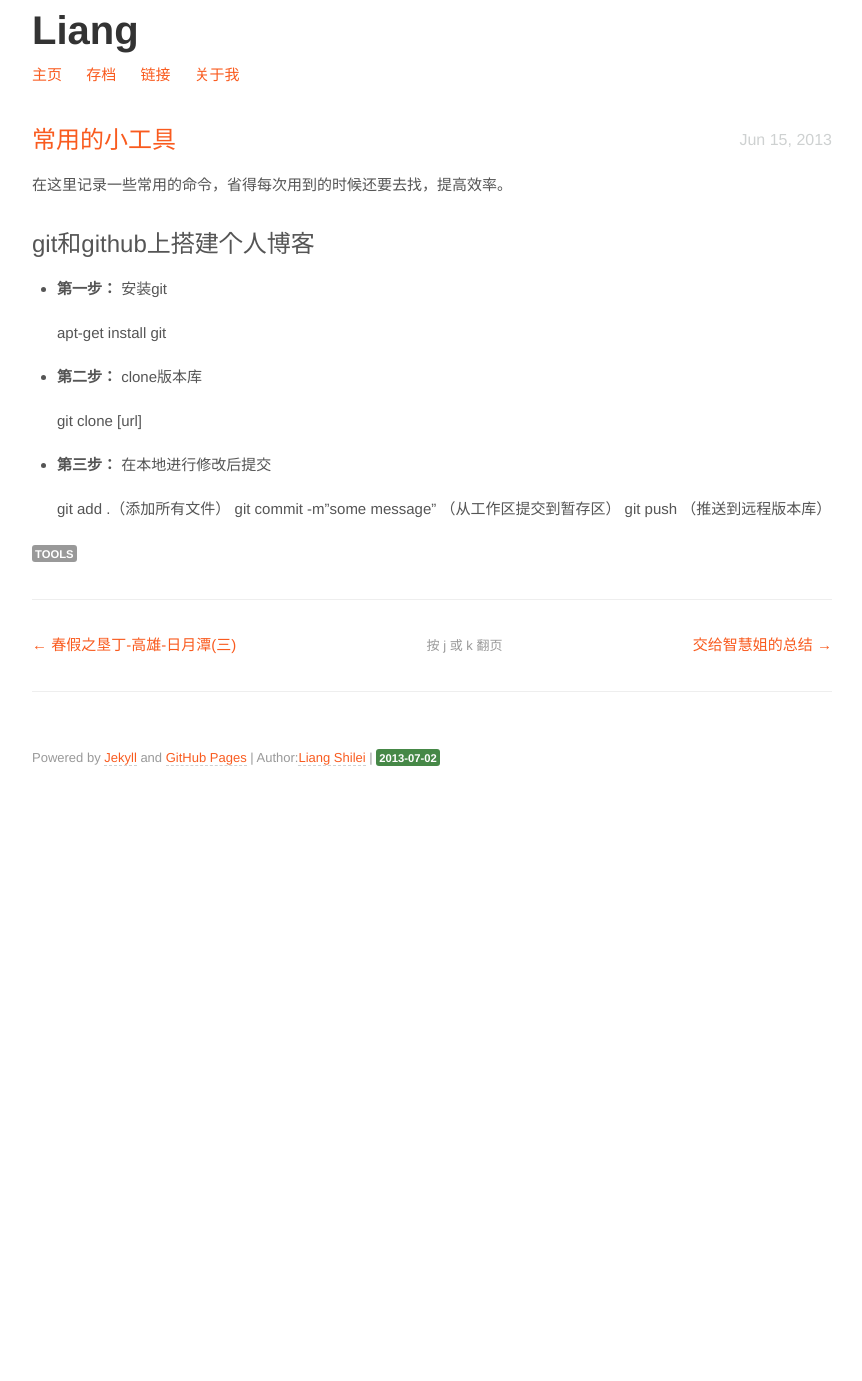
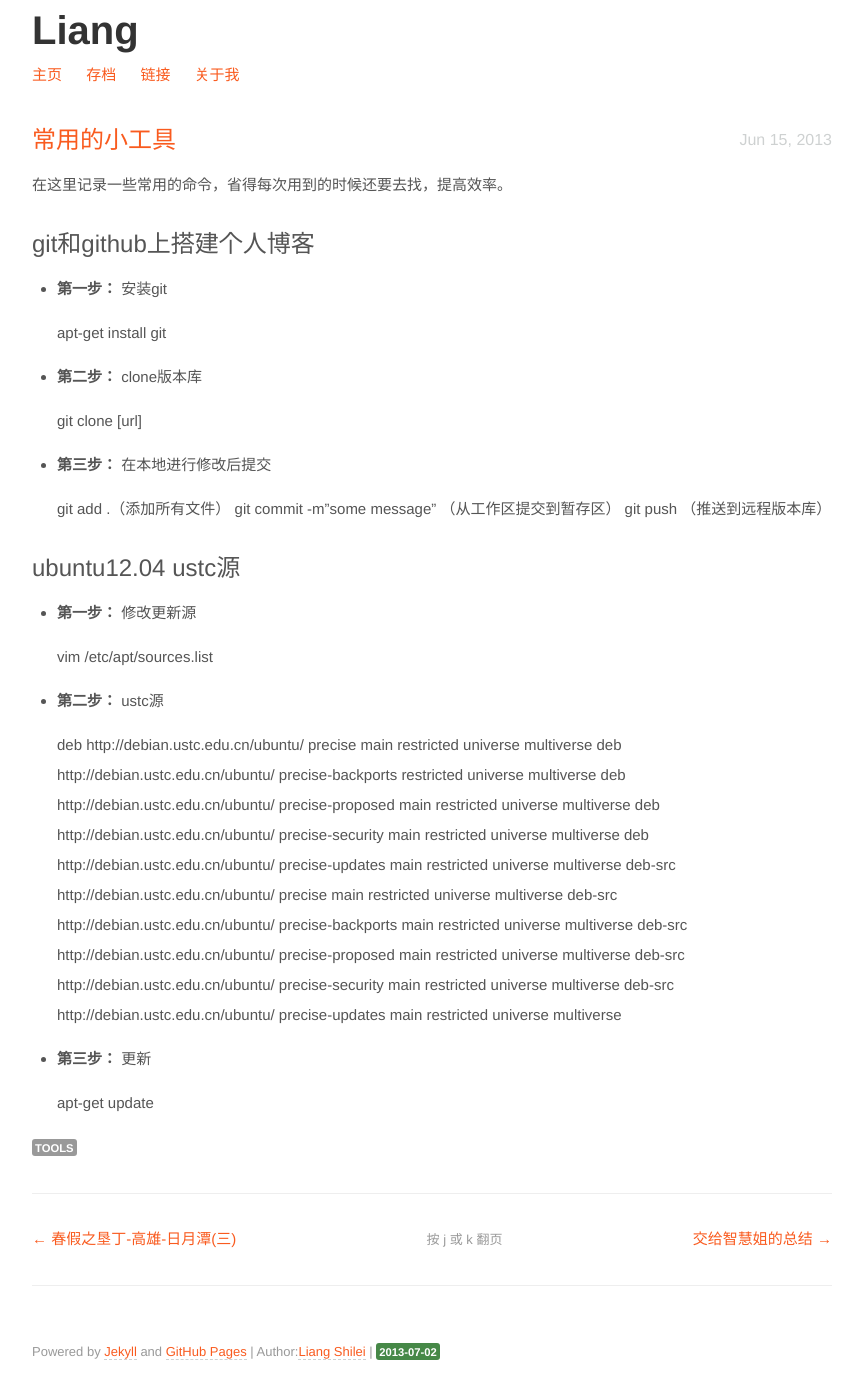
Before and after one commit to helloliangshilei/xmuliang22.github.com, a Jekyll site: the page built from _posts/2013-06-15-little-tools.md, in a window 1280 px wide. Shown: the whole page, without its empty margins (208-1070 px from the left). Built offline with Jekyll 4.4.1, drawn with Linux system fonts in a browser that asks for light colours; Markdown is read by kramdown in place of the engine named in the settings; comment, search, counter and statistics services are not loaded; before the commit the page ends 900 px from its top, so only the background shows below that.

Commit message:
little tools

```diff
--- a/_posts/2013-06-15-little-tools.md
+++ b/_posts/2013-06-15-little-tools.md
@@ -24,3 +24,26 @@ tags:
 	git add .（添加所有文件）
 	git commit -m"some message" （从工作区提交到暂存区）
 	git push （推送到远程版本库）
+
+#ubuntu12.04 ustc源
+
+- **第一步：** 修改更新源
+
+	vim /etc/apt/sources.list
+
+- **第二步：** ustc源
+
+	deb http://debian.ustc.edu.cn/ubuntu/ precise main restricted universe multiverse
+	deb http://debian.ustc.edu.cn/ubuntu/ precise-backports restricted universe multiverse
+	deb http://debian.ustc.edu.cn/ubuntu/ precise-proposed main restricted universe multiverse
+	deb http://debian.ustc.edu.cn/ubuntu/ precise-security main restricted universe multiverse
+	deb http://debian.ustc.edu.cn/ubuntu/ precise-updates main restricted universe multiverse
+	deb-src http://debian.ustc.edu.cn/ubuntu/ precise main restricted universe multiverse
+	deb-src http://debian.ustc.edu.cn/ubuntu/ precise-backports main restricted universe multiverse
+	deb-src http://debian.ustc.edu.cn/ubuntu/ precise-proposed main restricted universe multiverse
+	deb-src http://debian.ustc.edu.cn/ubuntu/ precise-security main restricted universe multiverse
+	deb-src http://debian.ustc.edu.cn/ubuntu/ precise-updates main restricted universe multiverse
+
+- **第三步：** 更新
+
+	apt-get update
```
